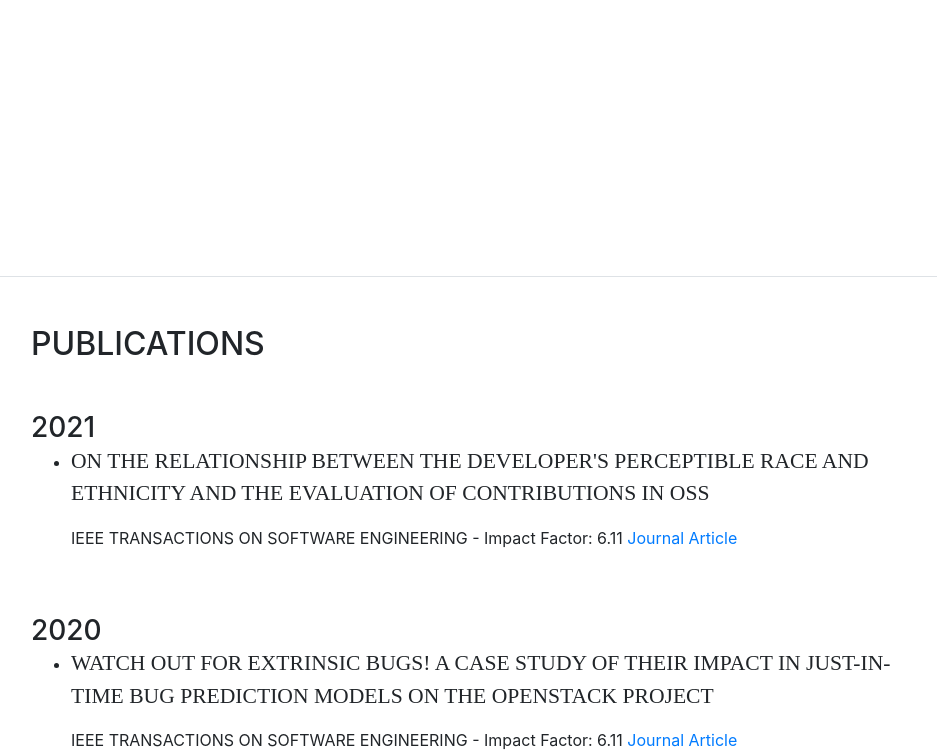
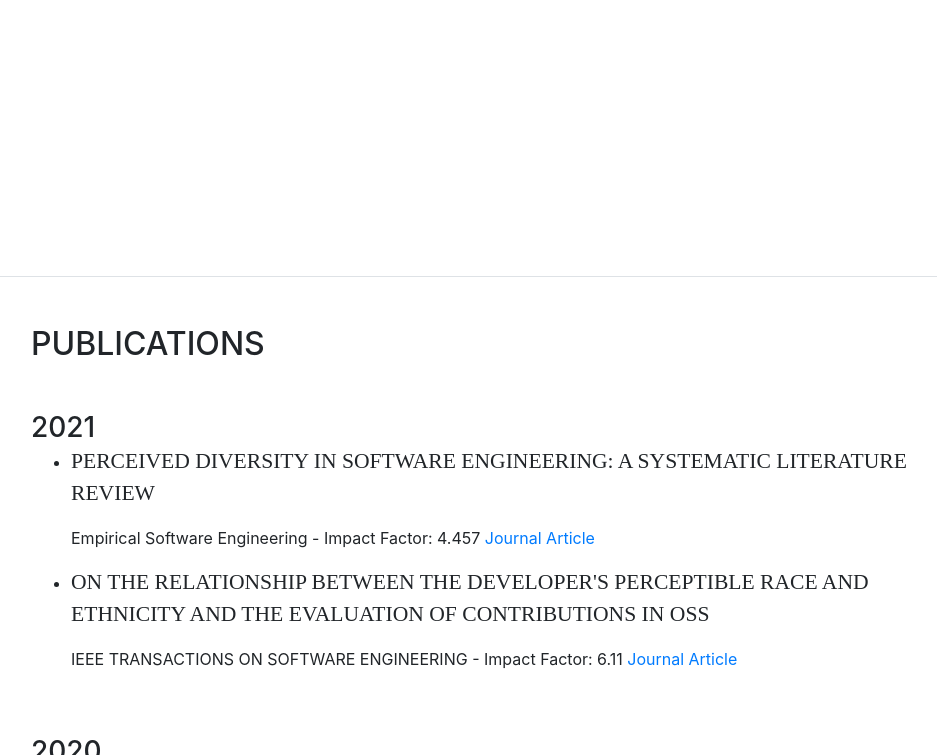
Before and after one commit to Gemarodri/PersonalWeb, a website with bundled scripts: page index.html in a window 1280 px wide. Shown: the part 1323-2078 px from the top of the page, without its empty margins (289-1226 px from the left). Built offline with nearby package versions, Linux system fonts and the light colour scheme; some icons are missing; a web font is replaced by a local one.

Commit message:
Update index.html

```diff
--- a/index.html
+++ b/index.html
@@ -71,7 +71,7 @@
             <span class="text-primary">Rodríguez Pérez</span>
           </h1>
           <div class="subheading mb-5"> University of British Columbia
-            <a href="mailto:"> mail: gerope (at) mail  (dot) ubc (dot) ca</a>
+            <a href="mailto:"> mail: gema (dot) rodriguezperez (at) ubc (dot) ca</a>
           </div>
           <p class="mb-5">Assistant Professor at the Irving K. Barber Faculty of Science,
             Department of Computer Science, Math, Physics & Statistics </p>
@@ -174,6 +174,10 @@
       <div class="resume-item d-flex flex-column flex-md-row mb-5">
           <div class="resume-content mr-auto">
             <h3 class="mb-0">2021</h3>
+            <ul >
+              <li><div class="subheading mb-3"> Perceived diversity in software engineering: a systematic literature review </div>
+                  <p> Empirical Software Engineering - Impact Factor: 4.457  <a href="https://link.springer.com/content/pdf/10.1007/s10664-021-09992-2.pdf"> Journal Article </a></p></li>
+            </ul>
             <ul >
               <li><div class="subheading mb-3"> On the Relationship Between the Developer's Perceptible Race and Ethnicity and the Evaluation of Contributions in OSS </div>
                   <p> IEEE TRANSACTIONS ON SOFTWARE ENGINEERING - Impact Factor: 6.11  <a href="https://arxiv.org/abs/2104.06143"> Journal Article </a></p></li>
```
